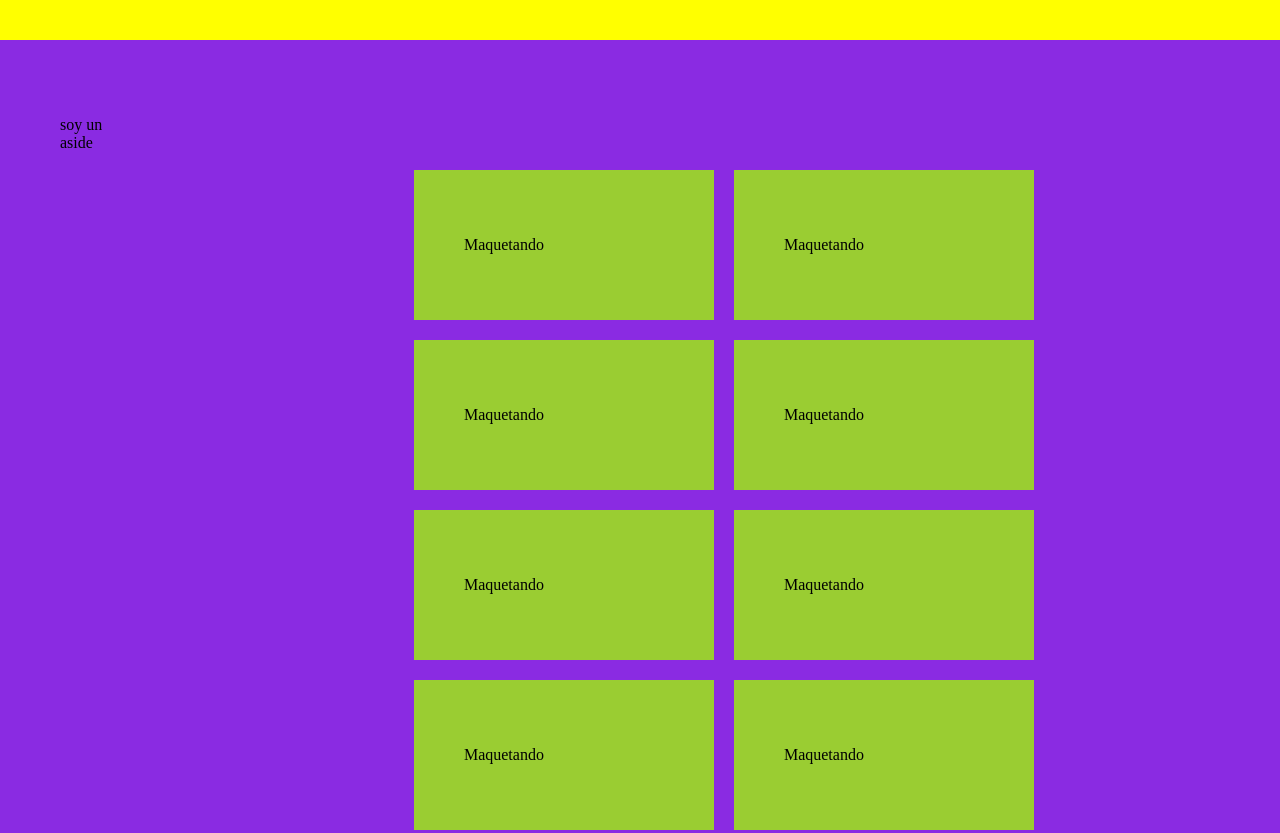
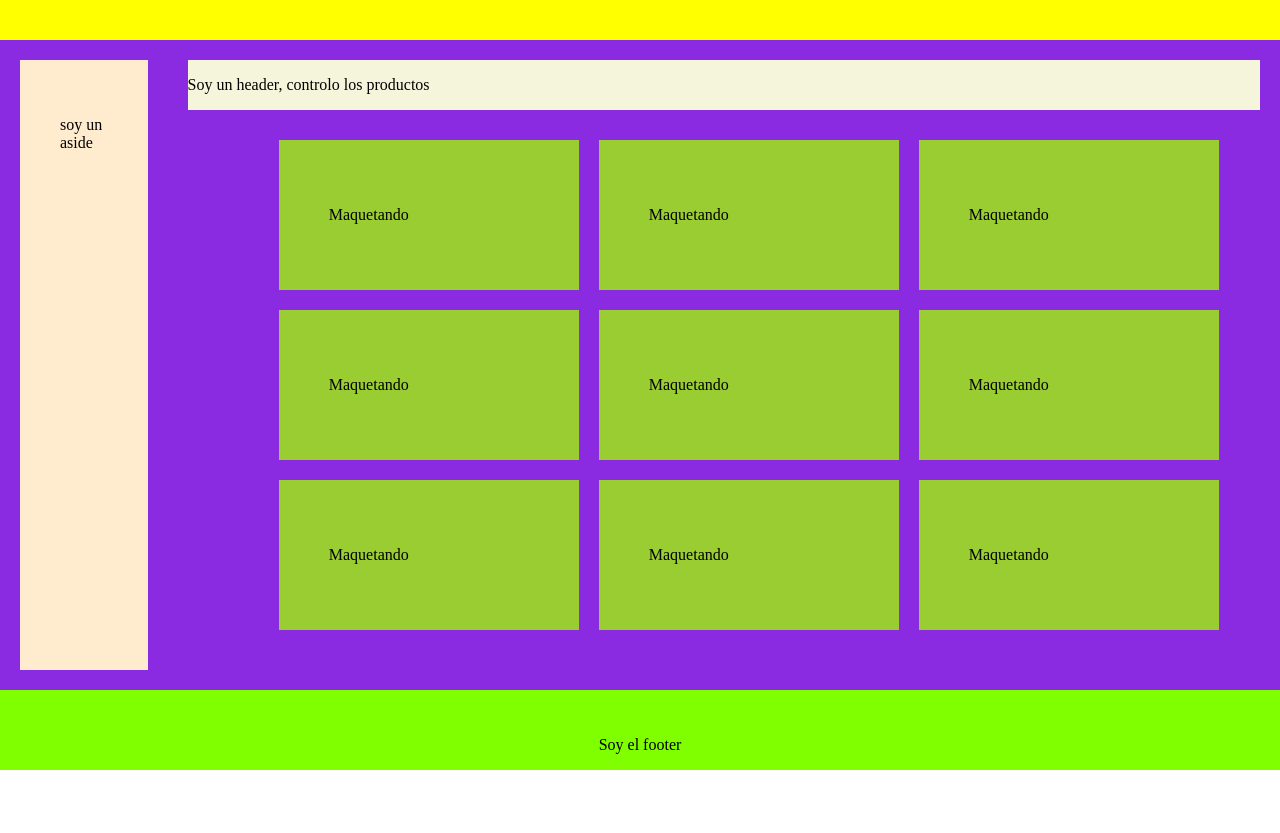
Before and after one commit to angelicapages/tienda, a plain HTML site: page index.html in a window 1280 px wide. Shown: the part 360-1193 px from the top of the page. After the commit the page ends 1130 px from the top, so only its background shows below. Drawn offline with Linux system fonts and the light colour scheme.

Commit message:
agregué un header a los productos

```diff
--- a/index.html
+++ b/index.html
@@ -9,6 +9,11 @@
 </head>
 
 <body>
+
+
+    <!--BARRA DE NAVEGACION-->
+
+
     <section>
         <nav>
             <div class="top-bar">
@@ -22,11 +27,19 @@
         </nav>
     </section>
 
+
+<!--SECCIÓN PRINCIPAL-->
+
+
     <section>
         <div class="portada">
             <p>Electrónica</p>
         </div>
     </section>
+
+
+<!--SECCION SECUNDARIA-->
+
 
     <section>
         <div class="seccion-secundaria">
@@ -36,6 +49,9 @@
                 </aside>
             </div>
             <div class="lista-productos">
+                <header class="control-productos">
+                    <p>Soy un header, controlo los productos</p>
+                </header>
                 <div class="productos">
                     <div class="tarjeta">
                         <p> Maquetando</p>
@@ -61,9 +77,17 @@
                     <div class="tarjeta">
                         <p>Maquetando</p>
                     </div>
+                    <div class="tarjeta">
+                        <p>Maquetando</p>
+                    </div>
                 </div>
             </div>
         </div>
+
+
+<!--FOOTER-->
+
+
     </section>
     <footer>
         <div class="foot">
--- a/style.css
+++ b/style.css
@@ -31,14 +31,21 @@ body {
     flex-direction: row;
 }
 
+.control-productos {
+    display: flex;
+    background-color: beige;
+    margin: 20px;
+}
+
 .filtros {
+    background-color: blanchedalmond;
     margin: 20px;
     padding: 40px;
 }
 
 .productos {
-    margin: 20px;
-    padding: 100px;
+    margin-left: 50px;
+    margin-bottom: 50px;
     display: flex;
     justify-content: center;
     flex-wrap: wrap;
@@ -52,7 +59,8 @@ body {
 }
 
 footer {
-    margin-top: 30px;
+    background-color: chartreuse;
+    padding-top: 30px;
     display: flex;
     justify-content: center;
 }
```
